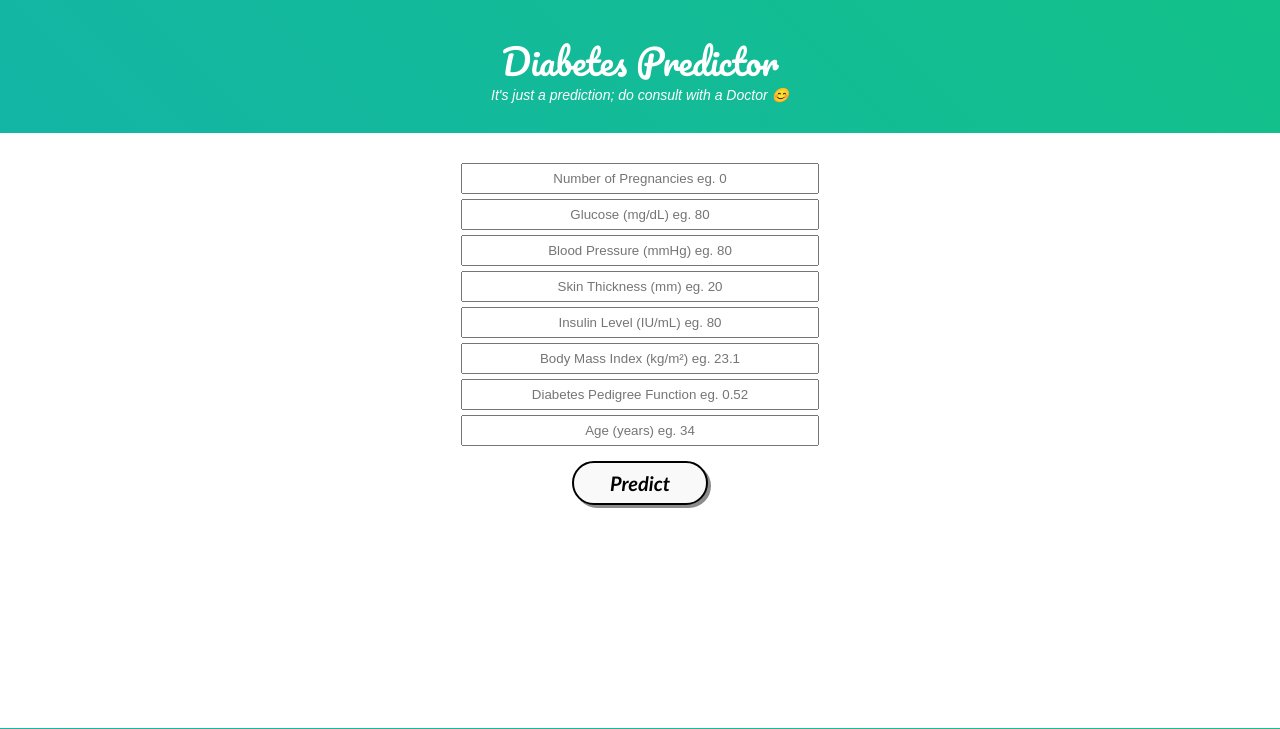
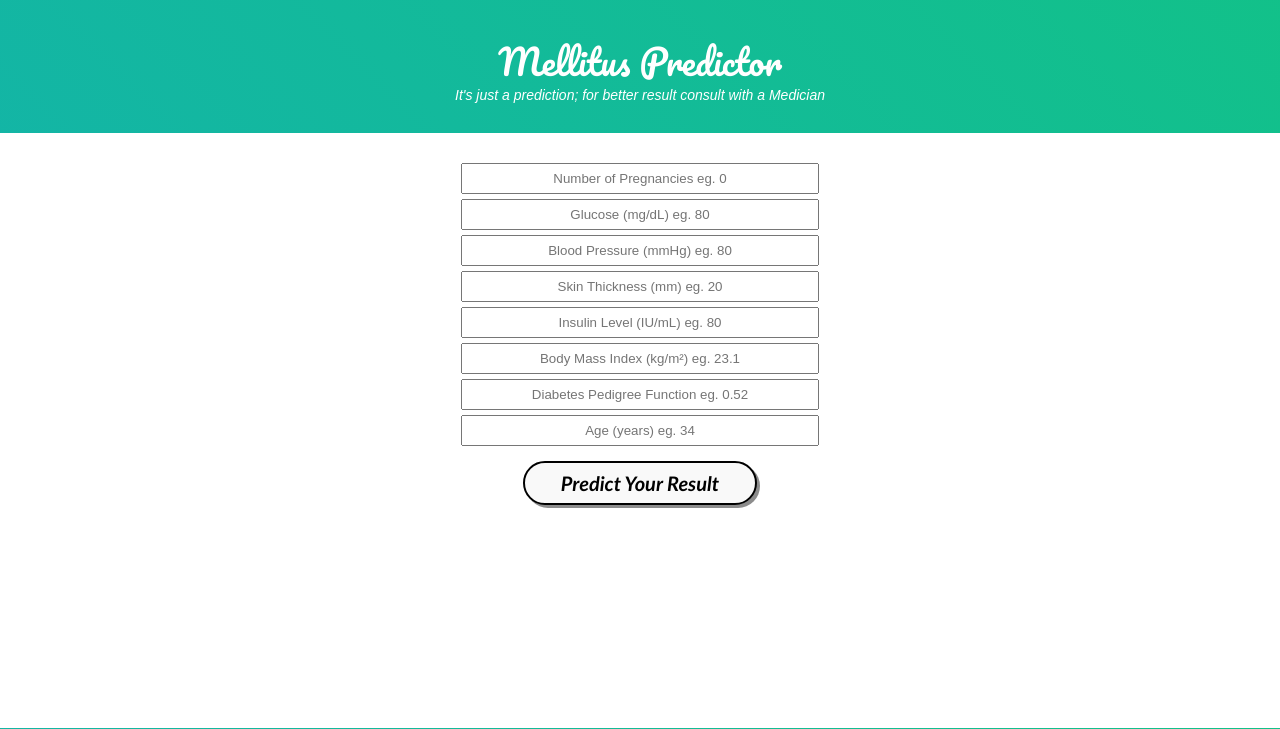
Before and after one commit to VDhakane/FRT_Project, a Flask app: page / in a window 1280 px wide. Shown: the top 729 px of the page. Run offline with Flask 2, Linux system fonts and the light colour scheme; parts of the project's set-up code (start-up, migrations or seed data) failed here and were passed over; some libraries are stand-ins or nearby versions.

Commit message:
Update index.html

```diff
--- a/templates/index.html
+++ b/templates/index.html
@@ -3,7 +3,7 @@
 <html lang="en" dir="ltr">
     <head>
         <meta charset="utf-8">
-        <title>Diabetes Predictor</title>
+        <title>Mellitus Predictor</title>
         <link rel="shortcut icon" href="{{ url_for('static', filename='diabetes-favicon.ico') }}">
         <link rel="stylesheet" type="text/css" href="{{ url_for('static', filename='styles.css') }}">
         <script src="https://kit.fontawesome.com/5f3f547070.js" crossorigin="anonymous"></script>
@@ -14,9 +14,9 @@
 
         <!-- Website Title -->
     	<div class="container">
-            <h2 class='container-heading'><span class="heading_font">Diabetes Predictor</span></h2>
+            <h2 class='container-heading'><span class="heading_font">Mellitus Predictor</span></h2>
             <div class='description'>
-    			<p>It's just a prediction; do consult with a Doctor 😊</p>
+    			<p>It's just a prediction; for better result consult with a Medician</p>
     		</div>
     	</div>
 
@@ -32,7 +32,7 @@
                 <input class="form-input" type="text" name="dpf" placeholder="Diabetes Pedigree Function eg. 0.52"><br>
                 <input class="form-input" type="text" name="age" placeholder="Age (years) eg. 34"><br>
 
-        		<input type="submit" class="my-cta-button" value="Predict">
+        		<input type="submit" class="my-cta-button" value="Predict Your Result">
         	</form>
     	</div>
 
```
